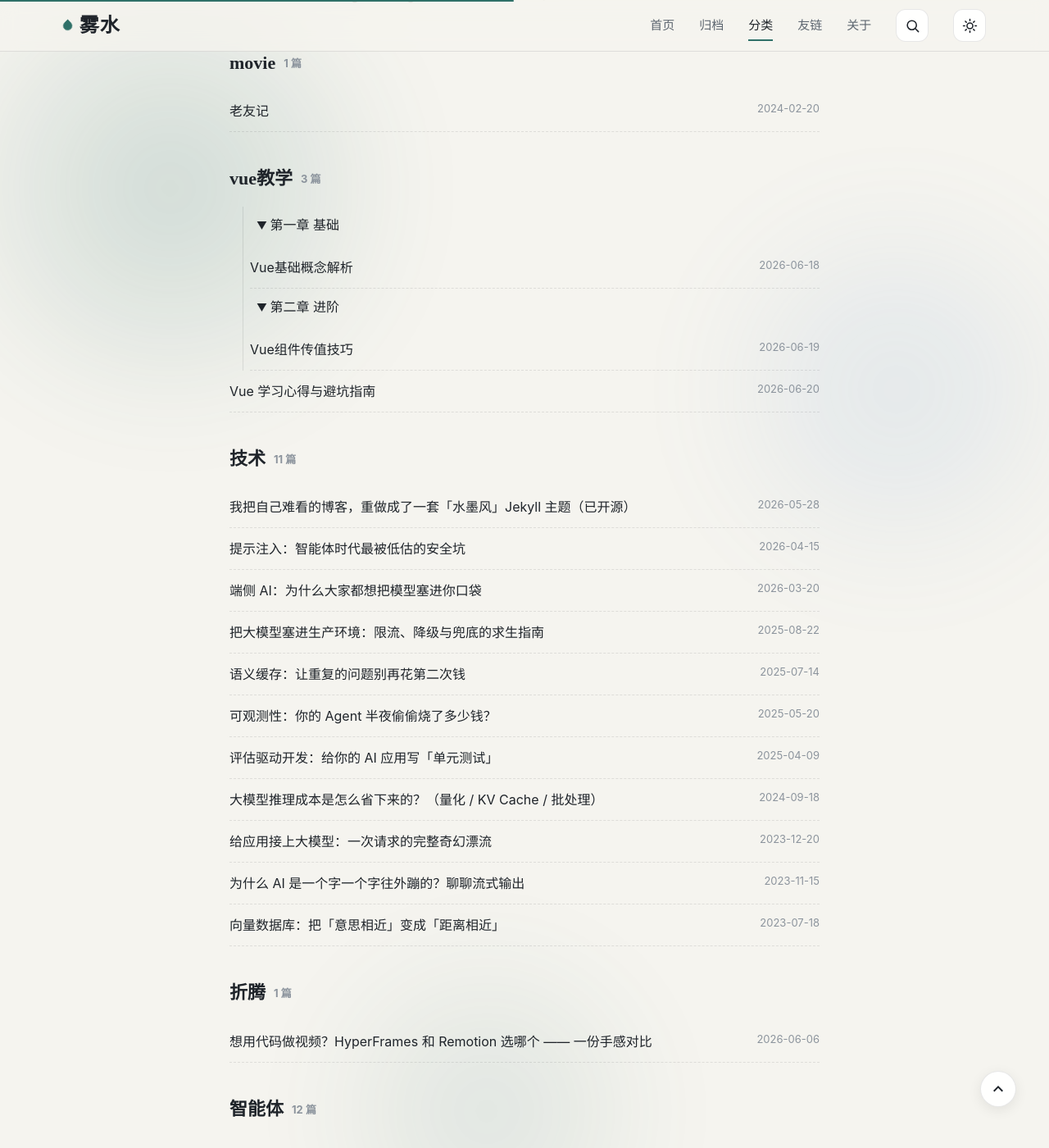
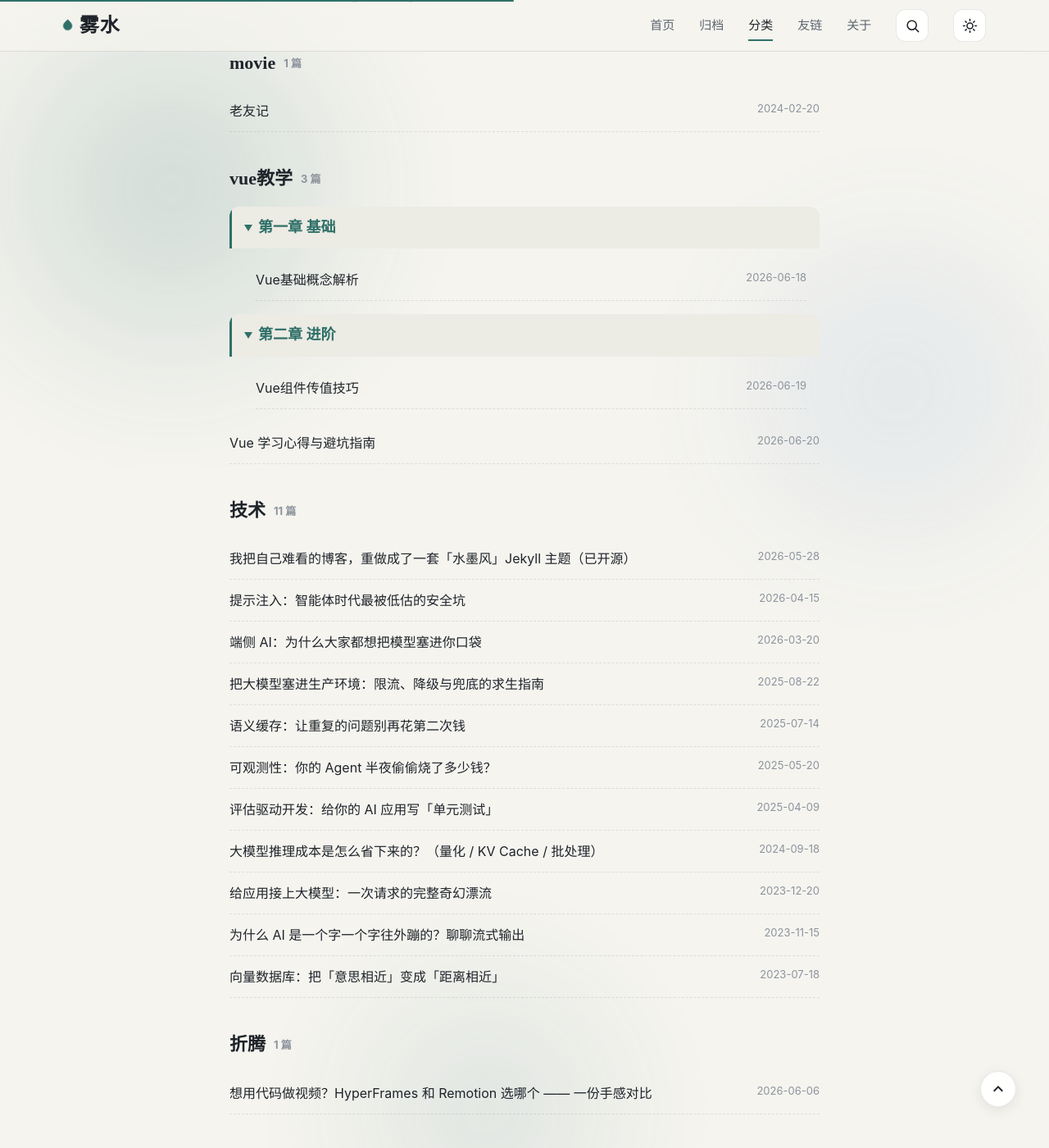
Before and after one commit to DKomorebi/DKomorebi.github.io, a Jekyll site: the page built from pages/categories.md, in a window 1280 px wide and 1400 px high, scrolled down 1346 px. Shown: the whole window at 82% size. Built offline with Jekyll 4.4.1, drawn with Linux system fonts in a browser that asks for light colours; a style sheet for code colours, icons or effects is not loaded.

Commit message:
style: upgrade category tree node styling with elegant ink-wash aesthetic and smooth slide animation

```diff
--- a/assets/css/shuimo.css
+++ b/assets/css/shuimo.css
@@ -310,10 +310,31 @@ img{ max-width:100%; height:auto; }
 .cate-list .d{ color:var(--text-faint); font-size:13px; white-space:nowrap; }
 
 /* 树状分类 */
-.tree-node { margin-left: 1rem; border-left: 1px solid var(--line); padding-left: 0.5rem; }
-.tree-node summary { cursor: pointer; padding: 0.5rem; list-style: none; }
-.tree-node summary::before { content: '▶ '; font-size: 0.8em; }
-.tree-node[open] > summary::before { content: '▼ '; }
+.tree-categories { margin-top: 10px; }
+.tree-node { margin-bottom: 8px; border-radius: var(--radius-sm); overflow: hidden; }
+.tree-node summary {
+  cursor: pointer; padding: 10px 16px; list-style: none; outline: none;
+  font-family: var(--serif); font-size: 18px; color: var(--accent); font-weight: 600;
+  background: var(--bg-soft); border-left: 3px solid var(--accent);
+  display: flex; align-items: center; gap: 8px; user-select: none;
+  transition: all 0.3s ease; position: relative; z-index: 1;
+}
+.tree-node summary::-webkit-details-marker { display: none; }
+.tree-node summary::before {
+  content: ''; display: inline-block; width: 0; height: 0;
+  border-style: solid; border-width: 5px 0 5px 8px; border-color: transparent transparent transparent var(--accent);
+  transition: transform 0.3s ease; transform-origin: center;
+}
+.tree-node[open] > summary::before { transform: rotate(90deg); }
+.tree-node summary:hover { background: color-mix(in srgb, var(--accent-soft) 60%, transparent); }
+.tree-node > ul {
+  margin: 0; padding: 8px 16px 8px 32px; list-style: none;
+  animation: treeSlideDown 0.4s cubic-bezier(0.16, 1, 0.3, 1);
+}
+@keyframes treeSlideDown {
+  from { opacity: 0; transform: translateY(-10px); }
+  to { opacity: 1; transform: translateY(0); }
+}
 
 /* 归档 / 友链 复用 cate 风格 */
 .links-grid{ display:grid; grid-template-columns:repeat(auto-fill,minmax(220px,1fr)); gap:16px; list-style:none; padding:0; margin:24px 0; }
```
